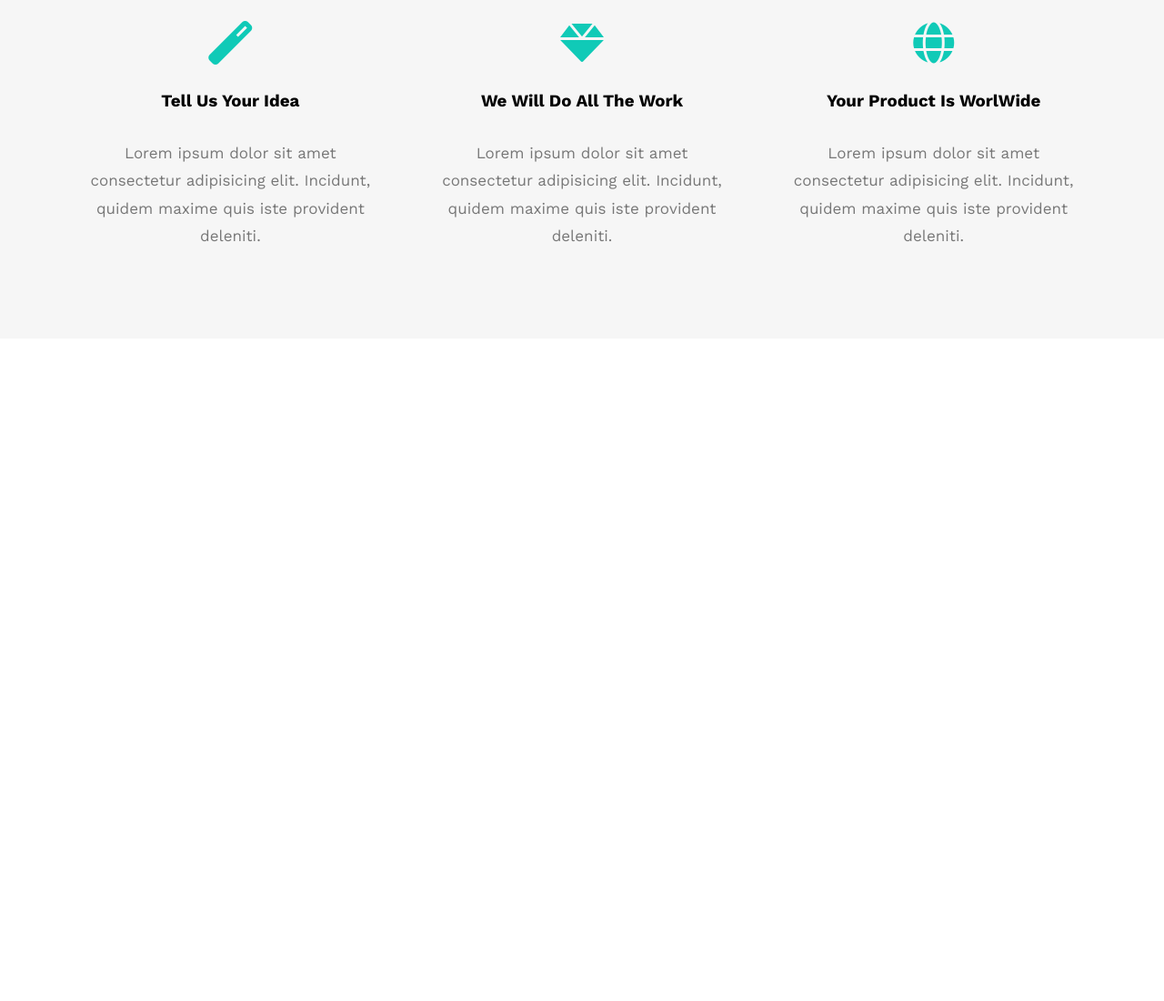
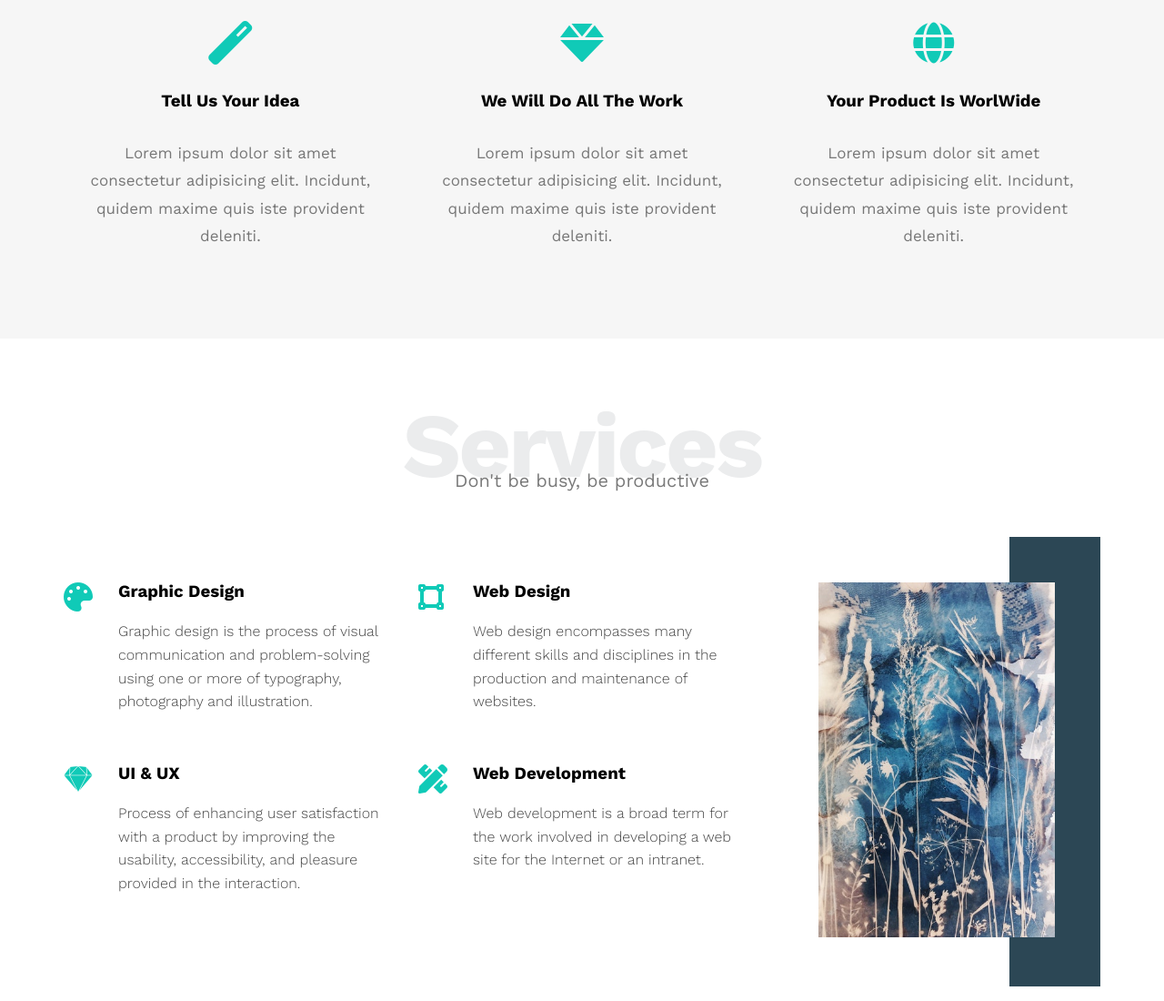
Before and after one commit to Mohammedazzam/HTML-And-CSS-Template1, a plain HTML site: page index.html in a window 1280 px wide. Shown: the part 857-1957 px from the top of the page at 91% size. Before the commit the page ends 1229 px from the top, so only its background shows below. Drawn offline with nearby package versions, Linux system fonts and the light colour scheme.

Commit message:
create Service

```diff
--- a/css/leon.css
+++ b/css/leon.css
@@ -1,7 +1,8 @@
 /* Start Variables */
 
 :root {
-    --main-color: #10cab7
+    --main-color: #10cab7;
+    --secondary-color: #2c4755
 }
 
 
@@ -55,6 +56,37 @@ body {
         width: 1170px;
     }
 }
+
+
+/* Start Component */
+
+.special-heading {
+    color: #ebeced;
+    font-size: 100px;
+    text-align: center;
+    font-weight: 800;
+    letter-spacing: -3px;
+    margin: 0;
+}
+
+.special-heading+p {
+    margin: -30px 0 0;
+    font-size: 20px;
+    text-align: center;
+    color: #797979;
+}
+
+@media (max-width: 767px) {
+    .special-heading {
+        font-size: 60px;
+    }
+    .special-heading+p {
+        margin-top: -20px;
+    }
+}
+
+
+/* End Component */
 
 
 /* End Global Rules */
@@ -244,3 +276,78 @@ body {
 
 
 /* End Features */
+
+
+/* Start Services */
+
+.services {
+    padding-top: 60px;
+    padding-bottom: 60px;
+}
+
+.services .services-content {
+    display: grid;
+    grid-template-columns: repeat(auto-fill, minmax(300px, 1fr));
+    grid-gap: 30px;
+    margin-top: 100px;
+}
+
+.services .services-content .srv {
+    display: flex;
+    margin-bottom: 40px;
+}
+
+@media (max-width:767px) {
+    .services .services-content .srv {
+        flex-direction: column;
+        text-align: center;
+    }
+}
+
+.services .services-content .srv i {
+    color: var(--main-color);
+    flex-basis: 60px;
+}
+
+.services .services-content .srv .text {
+    flex: 1;
+}
+
+.services .services-content .srv .text h3 {
+    margin: 0 0 20px
+}
+
+.services .services-content .srv .text p {
+    color: #444;
+    font-weight: 300;
+    line-height: 1.6;
+}
+
+.services .services-content .image {
+    text-align: center;
+    position: relative;
+}
+
+.services .services-content .image::before {
+    content: '';
+    background-color: var(--secondary-color);
+    width: 100px;
+    height: calc(100% + 100px);
+    top: -50px;
+    position: absolute;
+    right: 0;
+    z-index: -1;
+}
+
+.services .services-content .image img {
+    width: 260px;
+}
+
+@media (max-width:1199px) {
+    .image-column {
+        display: none;
+    }
+}
+
+
+/* End Services */
--- a/index.html
+++ b/index.html
@@ -70,6 +70,66 @@
         </div>
     </div>
     <!-- End Features -->
+
+    <!-- Start Services -->
+    <div class="services">
+        <div class="container">
+            <h2 class="special-heading">Services</h2>
+            <p>Don't be busy, be productive</p>
+            <div class="services-content">
+                <div class="col">
+                    <!-- Start Service -->
+                    <div class="srv">
+                        <i class="fas fa-palette fa-2x"></i>
+                        <div class="text">
+                            <h3>Graphic Design</h3>
+                            <p>
+                                Graphic design is the process of visual communication and problem-solving using one or more of typography, photography and illustration.
+                            </p>
+                        </div>
+                    </div>
+                    <div class="srv">
+                        <i class="fab fa-sketch fa-2x"></i>
+                        <div class="text">
+                            <h3>UI & UX</h3>
+                            <p>
+                                Process of enhancing user satisfaction with a product by improving the usability, accessibility, and pleasure provided in the interaction.
+                            </p>
+                        </div>
+                    </div>
+                    <!-- End Service -->
+                </div>
+                <div class="col">
+                    <!-- Start Services -->
+                    <div class="srv">
+                        <i class="fas fa-vector-square fa-2x"></i>
+                        <div class="text">
+                            <h3>Web Design</h3>
+                            <p>
+                                Web design encompasses many different skills and disciplines in the production and maintenance of websites.
+                            </p>
+                        </div>
+                    </div>
+                    <div class="srv">
+                        <i class="fas fa-pencil-ruler fa-2x"></i>
+                        <div class="text">
+                            <h3>Web Development</h3>
+                            <p>
+                                Web development is a broad term for the work involved in developing a web site for the Internet or an intranet.
+                            </p>
+                        </div>
+                    </div>
+                    <!-- End Services -->
+                </div>
+                <div class="col">
+                    <div class="image image-column">
+                        <img src="images/services.jpg" alt="" />
+                    </div>
+                </div>
+            </div>
+        </div>
+    </div>
+    <!-- End Services -->
 </body>
 
 </html>
```
Also changed, not shown: images/services.jpg (added).
